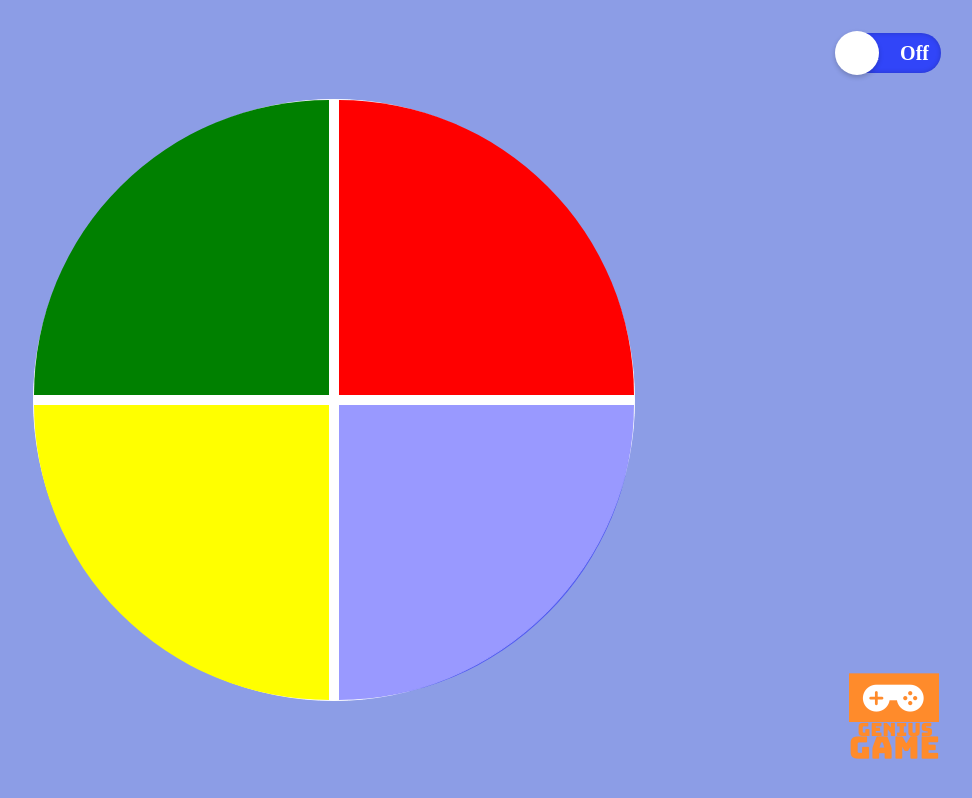
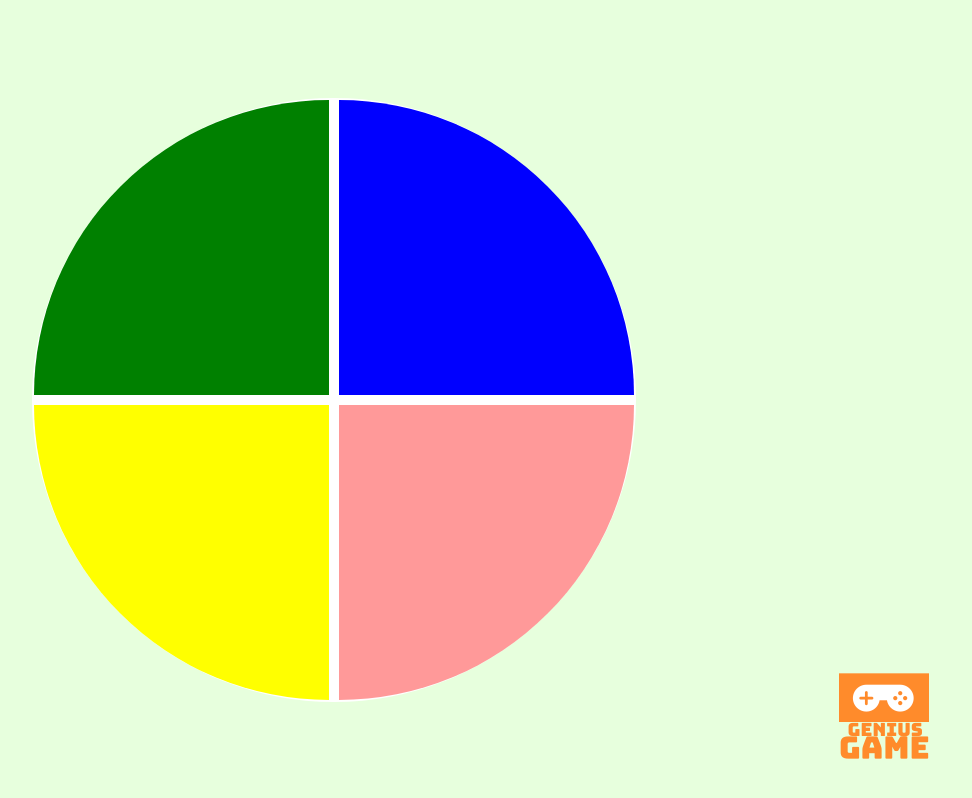
Before and after one commit to gusm217/Jogo-GENIUS, a plain HTML site: page index.html in a window 1280 px wide. Shown: the whole page, without its empty margins (306-1278 px from the left). Drawn offline with Linux system fonts and the light colour scheme.

Commit message:
Remove colorblind toggle button. Finish project.

```diff
--- a/index.html
+++ b/index.html
@@ -17,13 +17,6 @@
         <div id="geniusLogo">
             <img src="./readme_images/75d84084-3af6-40eb-9082-4c6267a96286_200x200.png" width="100" height="100">
         </div>
-        <div class="toggleBox">
-            <div class="toggle">
-            <input type="checkbox">
-            <label for="" class="onbtn">On</label>
-            <label for="" class="offbtn">Off</label>
-            </div>
-        </div>
     </div>
     <script defer type='text/javascript' src="script.js"></script>
 </body>
--- a/script.js
+++ b/script.js
@@ -104,5 +104,12 @@ red.onclick = () => click(1);
 yellow.onclick = () => click(2);
 blue.onclick = () => click(3);
 
+function onClickHandler(){
+    let newColors = document.getElementById("box").value;
+        if("box".checked){
+            changeColors();
+        }
+}
+
 //inicio do jogo
 playGame();
--- a/style.css
+++ b/style.css
@@ -1,8 +1,10 @@
 body {
+  display: flex;
+  justify-content: center;
   margin: 0;
   padding: 0;
   align-items: center;
-  background-color: rgb(140, 157, 230);
+  background-color: rgb(231, 255, 221);
 }
 
 .main-game {
@@ -16,10 +18,10 @@ body {
 .genius {
   display: grid;
   grid-template-areas:
-    "verde vermelho"
-    "amarelo azul";
+    "verde azul"
+    "amarelo vermelho";
   grid-gap: 10px;
-  border: 1px solid #ffffff;
+  border: 2px solid #ffffff;
   background-color: #ffffff;
   border-radius: 100%;
   width: 600px;
@@ -27,13 +29,13 @@ body {
 }
 
 .blue {
-  grid-area: azul;
-  background-color: blue;
+  grid-area: vermelho;
+  background-color: red;
   border-bottom-right-radius: 100%;
 }
 .red {
-  grid-area: vermelho;
-  background-color: red;
+  grid-area: azul;
+  background-color: blue;
   border-top-right-radius: 100%;
 }
 .yellow {
@@ -53,65 +55,7 @@ body {
 
 #geniusLogo {
   position: absolute;
-  right: 0px;
+  right: 10px;
   bottom: 0px;
   margin: 30px;
 }
-
-input[type="checkbox"] {
-  width: 100px;
-  height: 40px;
-  background: rgb(49, 69, 248);
-  -webkit-appearance: none;
-  border-radius: 20px;
-  outline: none;
-  transition: 0.4s;
-  box-shadow: inset 0 0 5px rgba(0, 0, 0, 0.2);
-  cursor: pointer;
-}
-
-input:checked[type="checkbox"] {
-  background: #13a500;
-}
-
-input[type="checkbox"]::before {
-  position: absolute;
-  content: "";
-  left: 0;
-  width: 40px;
-  height: 40px;
-  background: #fff;
-  border-radius: 50%;
-  transform: scale(1.1);
-  box-shadow: 0 2px 5px rgba(0, 0, 0, 0.2);
-}
-
-input:checked[type="checkbox"]::before {
-  left: 62px;
-}
-
-.toggle {
-  position: absolute;
-  right: 0px;
-  top: 0px;
-  margin: 30px;
-}
-
-label {
-  position: absolute;
-  color: #fff;
-  font-weight: 700;
-  font-size: 20px;
-  pointer-events: none;
-}
-
-.onbtn {
-  bottom: 15px;
-  left: 15px;
-}
-
-.offbtn {
-  bottom: 15px;
-  right: 15px;
-  color: #fff(255, 0, 179);
-}
```
